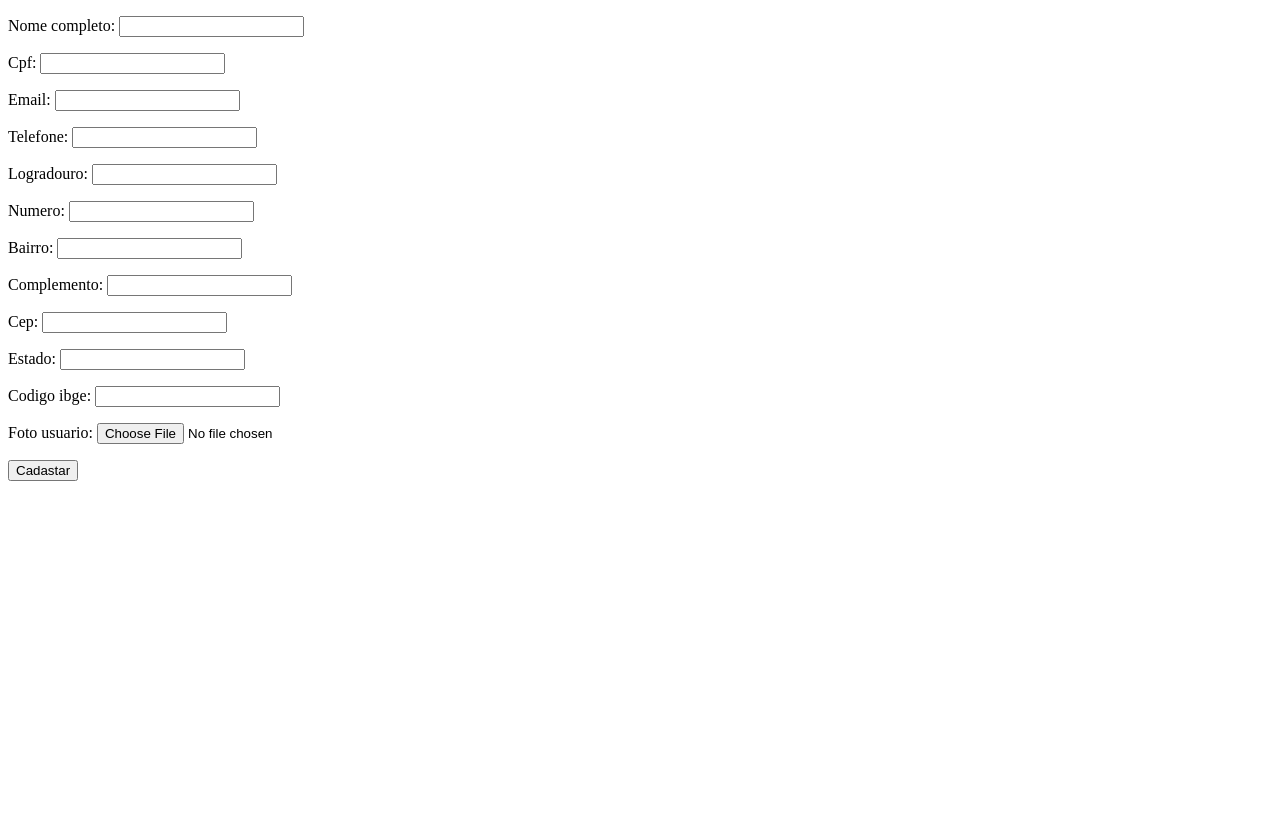
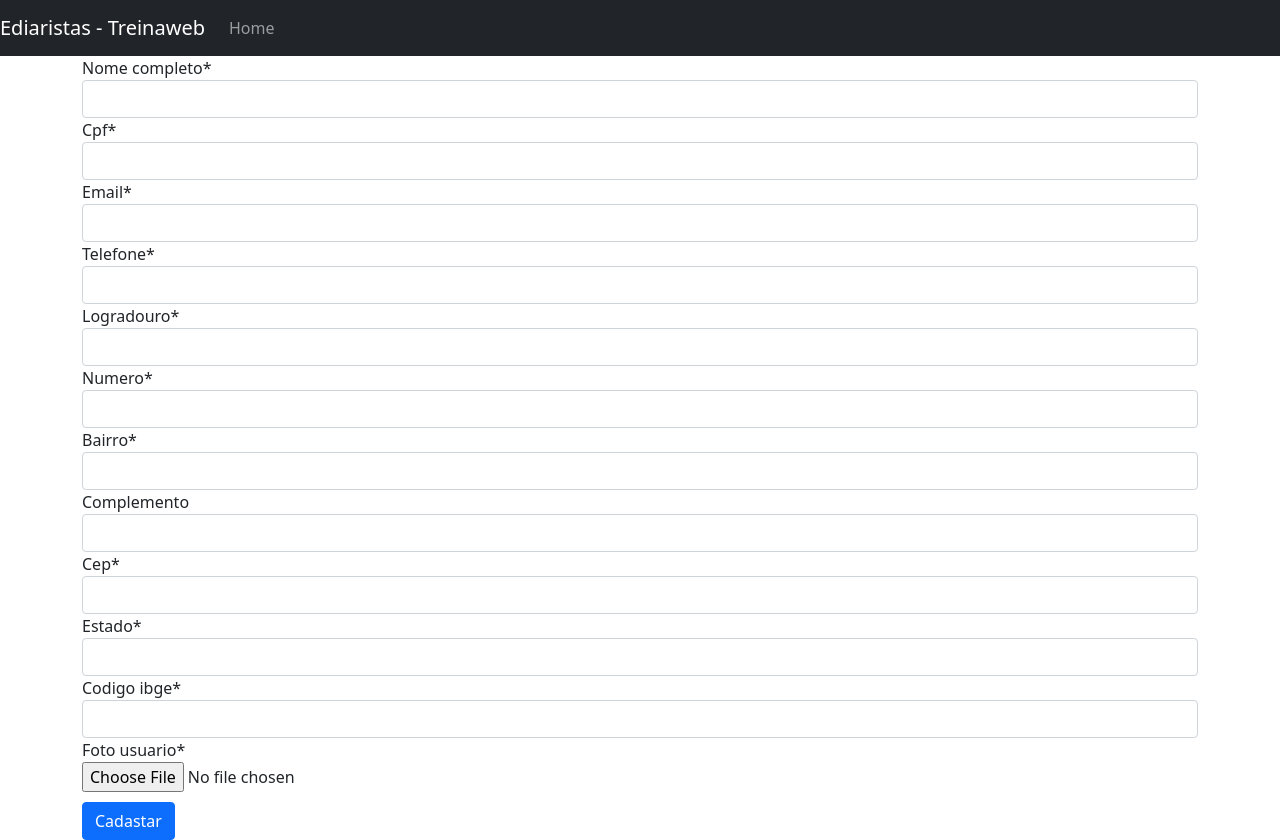
Before and after one commit to Flaviohmm/ediaristas-django, a Django app: page /web/cadastrar_diarista in a window 1280 px wide. Before the commit the page ends 481 px from the top, so only its background shows below. Run offline with Django 3.2, Linux system fonts and the light colour scheme; some libraries are stand-ins or nearby versions.

Commit message:
Bootstrap crispy_forms

```diff
--- a/ediaristas_workshop/settings.py
+++ b/ediaristas_workshop/settings.py
@@ -38,8 +38,11 @@ INSTALLED_APPS = [
     'django.contrib.sessions',
     'django.contrib.messages',
     'django.contrib.staticfiles',
+    'crispy_forms',
     'web'
 ]
+
+CRISPY_TEMPLATE_PACK = 'bootstrap4'
 
 MIDDLEWARE = [
     'django.middleware.security.SecurityMiddleware',
--- a/web/templates/base.html
+++ b/web/templates/base.html
@@ -5,10 +5,28 @@
     <meta http-equiv="X-UA-Compatible" content="IE=edge" />
     <meta name="viewport" content="width=device-width, initial-scale=1.0" />
     <title>Document</title>
+    <link
+      rel="stylesheet"
+      href="https://cdn.jsdelivr.net/npm/bootstrap@5.0.1/dist/css/bootstrap.min.css"
+      integrity="undefined"
+      crossorigin="anonymous"
+    />
   </head>
   <body>
-    {% block conteudo %}
+    <nav class="navbar navbar-expand-md navbar-dark bg-dark md-4">
+      <a href="#" class="navbar-brand">Ediaristas - Treinaweb</a>
+      <div class="collapse navbar-collapse" id="navbarCollapse">
+        <ul class="navbar-nav mr-auto">
+          <li class="nav-item active">
+            <a href="{% url 'listar_diaristas' %}" class="nav-link">Home</a>
+          </li>
+        </ul>
+      </div>
+    </nav>
+    <main role="main" class="container">
+      {% block conteudo %}
 
-    {% endblock conteudo %}
+      {% endblock conteudo %}
+    </main>
   </body>
 </html>
--- a/web/templates/form_diarista.html
+++ b/web/templates/form_diarista.html
@@ -1,11 +1,13 @@
 {% extends "base.html" %}
+
+{% load crispy_forms_tags %}
 
 {% block conteudo %}
   <form method="post" enctype="multipart/form-data">
     {% csrf_token %}
 
-    {{form_diarista.as_p}}
+    {{form_diarista|crispy}}
 
-    <button type="submit">Cadastar</button>
+    <button type="submit" class="btn btn-primary" style="margin-top:10px;">Cadastar</button>
   </form>
 {% endblock conteudo %}
--- a/web/templates/lista_diaristas.html
+++ b/web/templates/lista_diaristas.html
@@ -1,7 +1,7 @@
 {% extends "base.html" %}
 
 {% block conteudo %}
-<table>
+<table class="table">
   <thead>
     <tr>
       <th>#</th>
@@ -26,4 +26,5 @@
     {% endfor %}
   </tbody>
 </table>
+<a href="{% url 'cadastrar_diarista' %}" class="btn btn-primary">Cadastar</a>
 {% endblock conteudo %}
```
